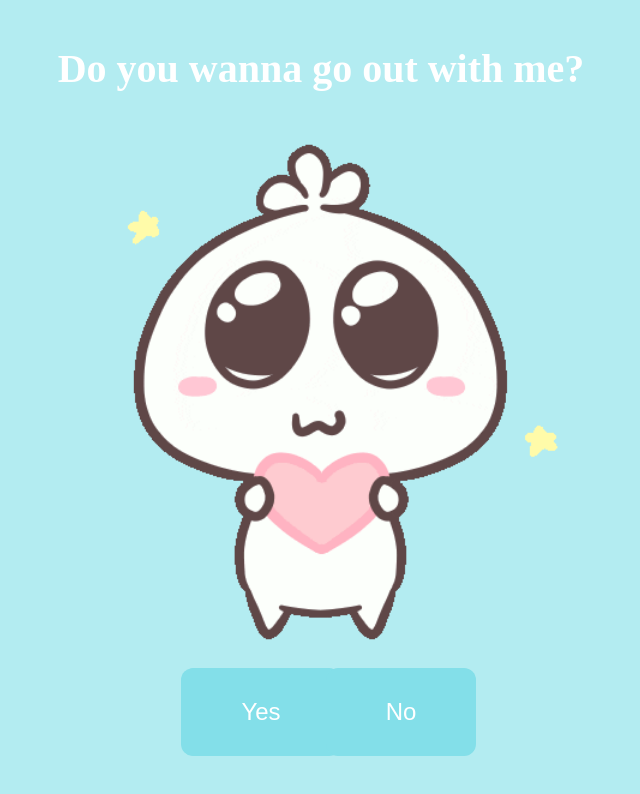
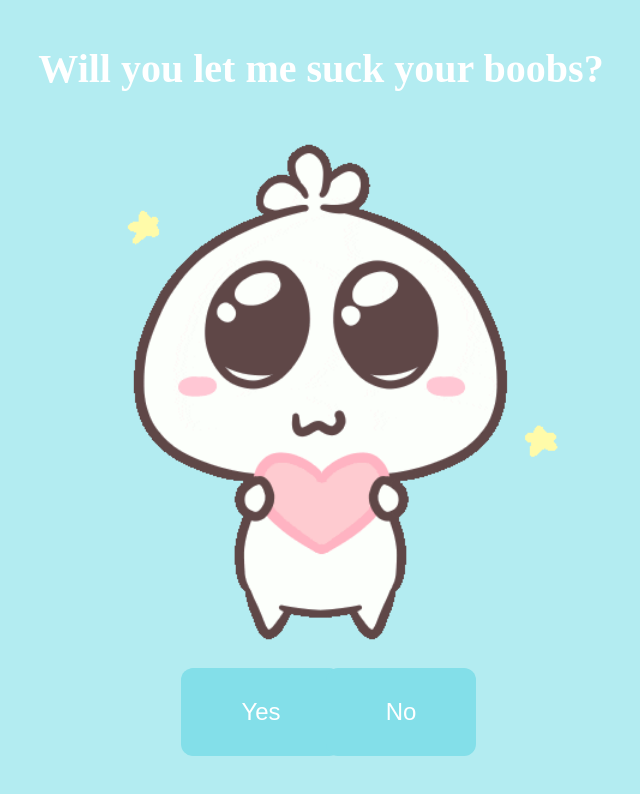
Before and after one commit to Theonewhoremains/Mine, a plain HTML site: page doyouwannagooutwithme.html in a window 1280 px wide. Shown: the whole page, without its empty margins (319-959 px from the left). Drawn offline with Linux system fonts and the light colour scheme.

Commit message:
Update doyouwannagooutwithme.html

```diff
--- a/doyouwannagooutwithme.html
+++ b/doyouwannagooutwithme.html
@@ -112,7 +112,7 @@
 <body>
     <div class="container">
         <div>
-            <h1 class="header_text">Do you wanna go out with me?</h1>
+            <h1 class="header_text">Will you let me suck your boobs?</h1>
         </div>
         <div class="gif_container">
             <img src="images/1.gif">
```
